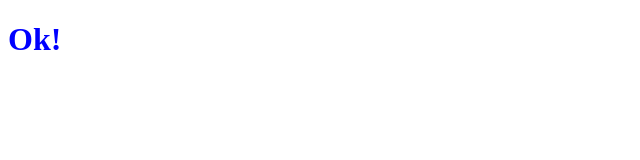
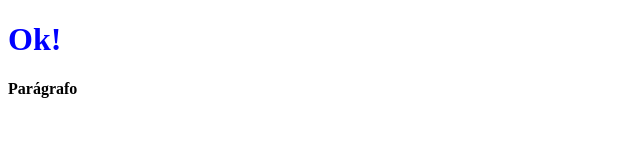
Before and after one commit to degrigo/js, a plain HTML site: page aula04/exec01.html in a window 1280 px wide. Shown: the full height of the page, 0-640 px from the left. Drawn offline with Linux system fonts and the light colour scheme.

Commit message:
working on printing html element with advanced objects

```diff
--- a/aula04/exec01.html
+++ b/aula04/exec01.html
@@ -39,9 +39,13 @@
             // adicionando outra propriedade dentro de style
             obj.style.color = 'blue';
             var g = generator(obj);
+            // adcionando objeto de parágrafo
+            var p = generator({tipo : 'p', style : {fontWeight : 'bold'}});
             //adicionado elemento no browser
             g.appendChild(document.createTextNode('Ok!'));
             document.body.appendChild(g);
+            p.appendChild(document.createTextNode('Parágrafo'));
+            document.body.appendChild(p);
             console.log(g);
 
         </script>
```
